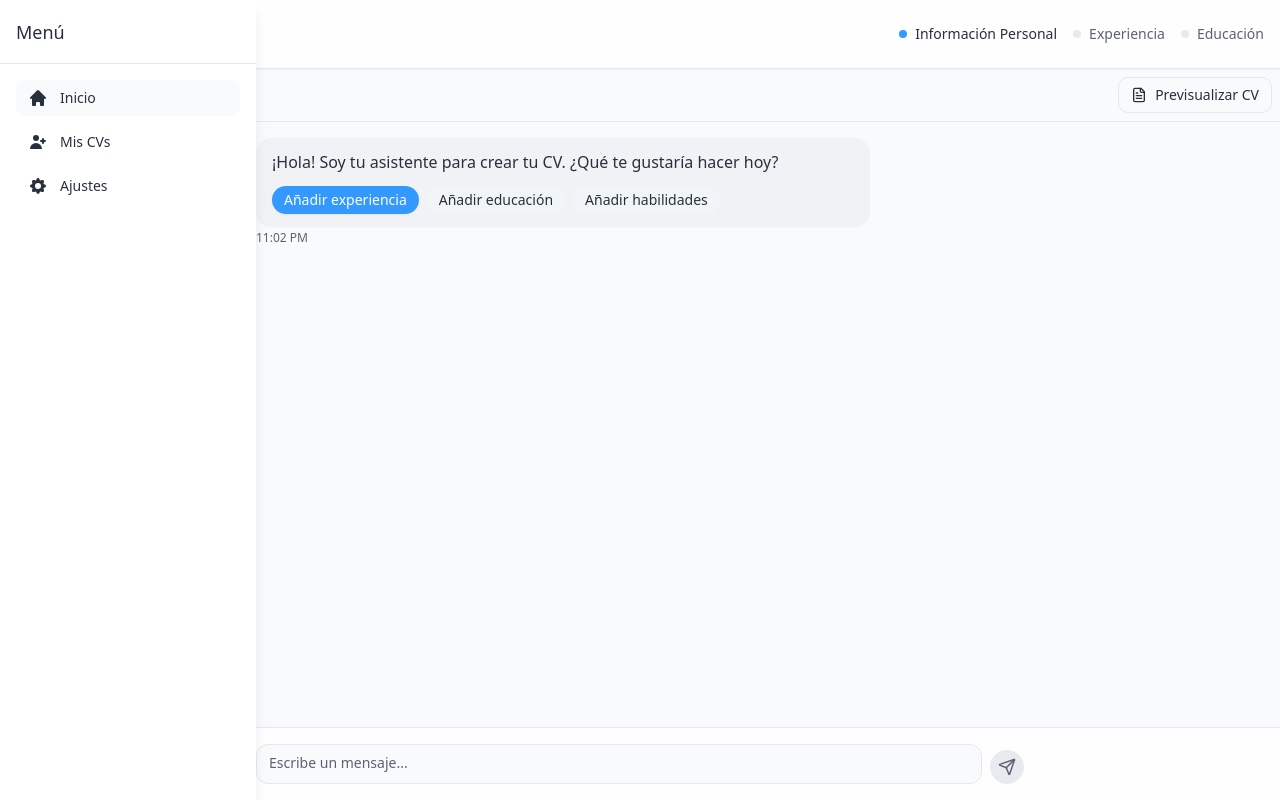
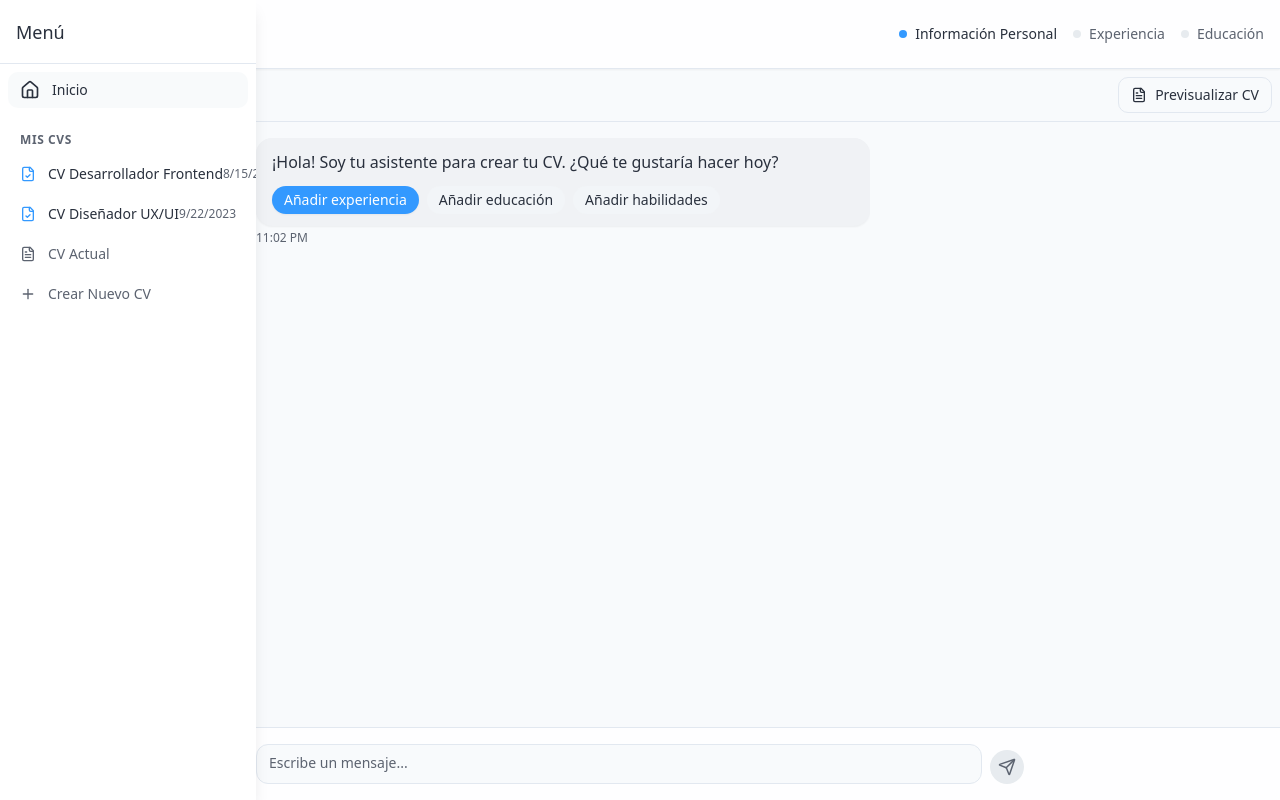
Before and after one commit to atcastells/flow-cv, a React (Vite) app: page / in a window 1280 px wide. Built offline with nearby package versions, Linux system fonts and the light colour scheme.

Commit message:
Add CV preview to sidebar
Implement a CV preview component within the sidebar.

```diff
--- /dev/null
+++ b/src/components/CVSidebar.tsx
@@ -0,0 +1,94 @@
+
+import React from "react";
+import { FileText, FileCheck, Plus, Home, Settings } from "lucide-react";
+import { cn } from "@/lib/utils";
+import { useNavigate } from "react-router-dom";
+
+interface CVSidebarProps {
+  className?: string;
+}
+
+const CVSidebar: React.FC<CVSidebarProps> = ({ className }) => {
+  const navigate = useNavigate();
+
+  // Ejemplo de CVs completados (en una aplicación real, estos vendrían de una base de datos)
+  const savedCVs = [
+    { id: "1", name: "CV Desarrollador Frontend", lastUpdated: "2023-08-15" },
+    { id: "2", name: "CV Diseñador UX/UI", lastUpdated: "2023-09-22" }
+  ];
+
+  return (
+    <div className={cn("flex flex-col h-full", className)}>
+      <div className="flex-1 overflow-auto py-2">
+        <nav>
+          <ul className="space-y-2 px-2">
+            <li>
+              <a
+                href="#"
+                className="flex items-center rounded-md px-3 py-2 text-sm font-medium bg-secondary/50"
+              >
+                <Home className="h-5 w-5 mr-3" />
+                Inicio
+              </a>
+            </li>
+
+            {/* Sección de CVs Guardados */}
+            <li className="pt-4">
+              <div className="px-3 mb-2">
+                <h3 className="text-xs font-semibold text-muted-foreground uppercase tracking-wider">
+                  Mis CVs
+                </h3>
+              </div>
+
+              <ul className="space-y-1">
+                {savedCVs.map((cv) => (
+                  <li key={cv.id}>
+                    <a
+                      href="#"
+                      className="flex items-center justify-between rounded-md px-3 py-2 text-sm hover:bg-secondary/50 transition-colors"
+                    >
+                      <div className="flex items-center">
+                        <FileCheck className="h-4 w-4 mr-3 text-primary" />
+                        <span className="truncate">{cv.name}</span>
+                      </div>
+                      <span className="text-xs text-muted-foreground">
+                        {new Date(cv.lastUpdated).toLocaleDateString()}
+                      </span>
+                    </a>
+                  </li>
+                ))}
+
+                <li>
+                  <button
+                    className="w-full flex items-center rounded-md px-3 py-2 text-sm text-muted-foreground hover:bg-secondary/50 transition-colors"
+                    onClick={() => navigate("/preview")}
+                  >
+                    <FileText className="h-4 w-4 mr-3" />
+                    <span>CV Actual</span>
+                  </button>
+                </li>
+
+                <li>
+                  <button className="w-full flex items-center rounded-md px-3 py-2 text-sm text-muted-foreground hover:bg-secondary/50 transition-colors">
+                    <Plus className="h-4 w-4 mr-3" />
+                    <span>Crear Nuevo CV</span>
+                  </button>
+                </li>
+              </ul>
+            </li>
+          </ul>
+        </nav>
+      </div>
+
+      {/* Footer con configuración */}
+      <div className="border-t py-2 px-2">
+        <button className="w-full flex items-center rounded-md px-3 py-2 text-sm text-muted-foreground hover:bg-secondary/50 transition-colors">
+          <Settings className="h-4 w-4 mr-3" />
+          <span>Ajustes</span>
+        </button>
+      </div>
+    </div>
+  );
+};
+
+export default CVSidebar;
--- a/src/pages/Index.tsx
+++ b/src/pages/Index.tsx
@@ -5,6 +5,7 @@ import ChatWindow from "@/components/ChatWindow";
 import Modal from "@/components/Modal";
 import ExperienceForm, { ExperienceData } from "@/components/ExperienceForm";
 import EducationForm, { EducationData } from "@/components/EducationForm";
+import CVSidebar from "@/components/CVSidebar";
 import { toast } from "sonner";
 
 const Index = () => {
@@ -73,62 +74,8 @@ const Index = () => {
             </button>
           </div>
 
-          <nav className="px-4 py-4">
-            <ul className="space-y-2">
-              <li>
-                <a
-                  href="#"
-                  className="flex items-center rounded-md px-3 py-2 text-sm font-medium bg-secondary/50"
-                >
-                  <svg
-                    xmlns="http://www.w3.org/2000/svg"
-                    className="h-5 w-5 mr-3"
-                    viewBox="0 0 20 20"
-                    fill="currentColor"
-                  >
-                    <path d="M10.707 2.293a1 1 0 00-1.414 0l-7 7a1 1 0 001.414 1.414L4 10.414V17a1 1 0 001 1h2a1 1 0 001-1v-2a1 1 0 011-1h2a1 1 0 011 1v2a1 1 0 001 1h2a1 1 0 001-1v-6.586l.293.293a1 1 0 001.414-1.414l-7-7z" />
-                  </svg>
-                  Inicio
-                </a>
-              </li>
-              <li>
-                <a
-                  href="#"
-                  className="flex items-center rounded-md px-3 py-2 text-sm font-medium hover:bg-secondary/50 transition-colors"
-                >
-                  <svg
-                    xmlns="http://www.w3.org/2000/svg"
-                    className="h-5 w-5 mr-3"
-                    viewBox="0 0 20 20"
-                    fill="currentColor"
-                  >
-                    <path d="M8 9a3 3 0 100-6 3 3 0 000 6zM8 11a6 6 0 016 6H2a6 6 0 016-6zM16 7a1 1 0 10-2 0v1h-1a1 1 0 100 2h1v1a1 1 0 102 0v-1h1a1 1 0 100-2h-1V7z" />
-                  </svg>
-                  Mis CVs
-                </a>
-              </li>
-              <li>
-                <a
-                  href="#"
-                  className="flex items-center rounded-md px-3 py-2 text-sm font-medium hover:bg-secondary/50 transition-colors"
-                >
-                  <svg
-                    xmlns="http://www.w3.org/2000/svg"
-                    className="h-5 w-5 mr-3"
-                    viewBox="0 0 20 20"
-                    fill="currentColor"
-                  >
-                    <path
-                      fillRule="evenodd"
-                      d="M11.49 3.17c-.38-1.56-2.6-1.56-2.98 0a1.532 1.532 0 01-2.286.948c-1.372-.836-2.942.734-2.106 2.106.54.886.061 2.042-.947 2.287-1.561.379-1.561 2.6 0 2.978a1.532 1.532 0 01.947 2.287c-.836 1.372.734 2.942 2.106 2.106a1.532 1.532 0 012.287.947c.379 1.561 2.6 1.561 2.978 0a1.533 1.533 0 012.287-.947c1.372.836 2.942-.734 2.106-2.106a1.533 1.533 0 01.947-2.287c1.561-.379 1.561-2.6 0-2.978a1.532 1.532 0 01-.947-2.287c.836-1.372-.734-2.942-2.106-2.106a1.532 1.532 0 01-2.287-.947zM10 13a3 3 0 100-6 3 3 0 000 6z"
-                      clipRule="evenodd"
-                    />
-                  </svg>
-                  Ajustes
-                </a>
-              </li>
-            </ul>
-          </nav>
+          {/* Reemplazamos la navegación anterior con nuestro componente CVSidebar */}
+          <CVSidebar />
         </div>
 
         {/* Overlay for mobile */}
```
